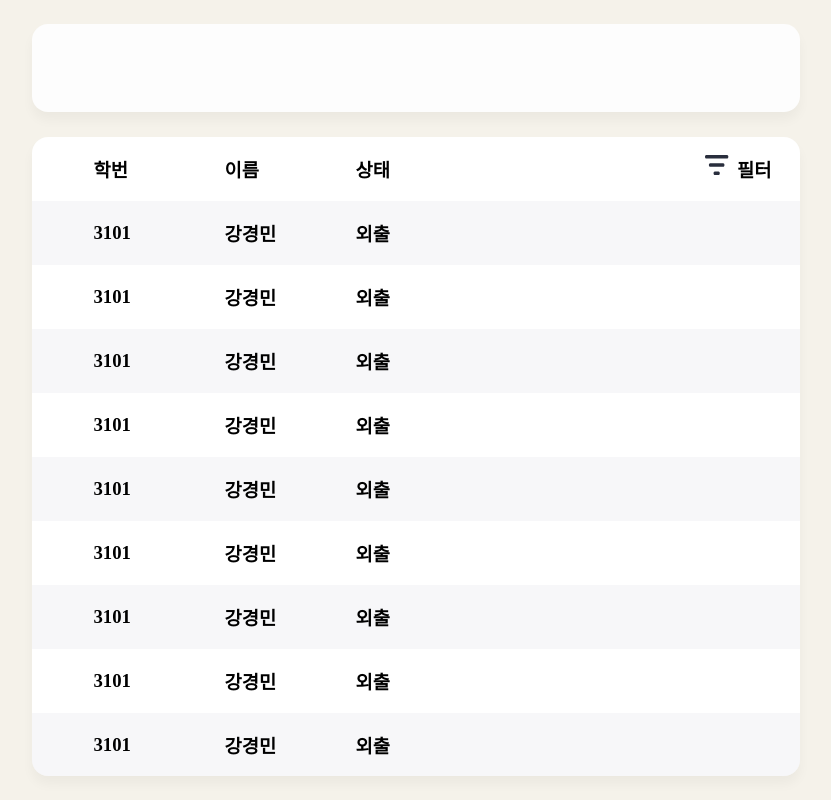
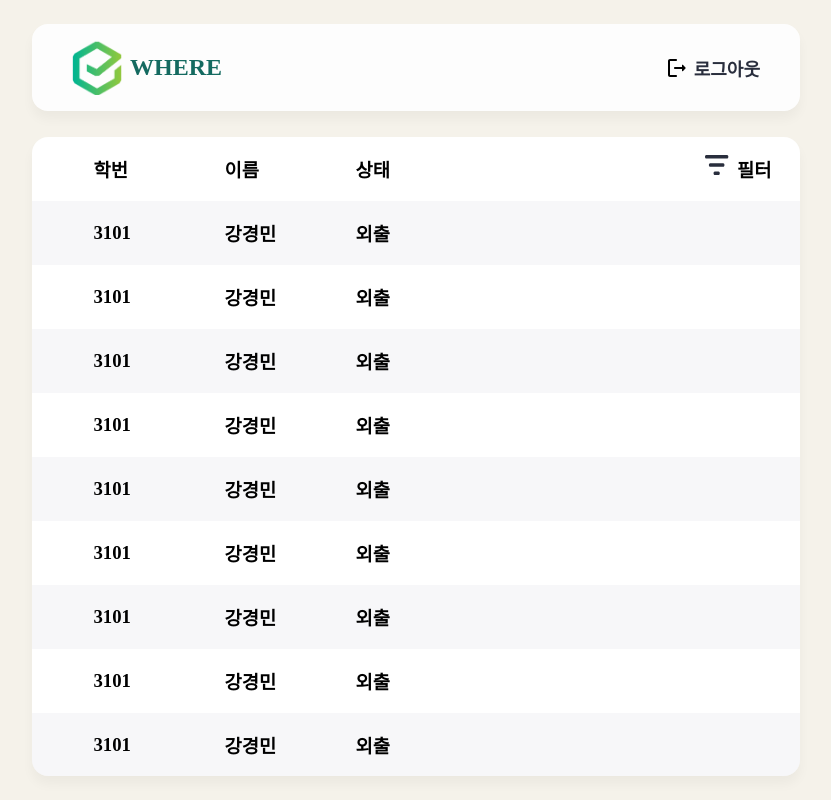
Before and after one commit to WHERE-P/WHERE-Frontend, a Next.js app: page / in a window 1280 px wide. Shown: the whole page, without its empty margins (224-1055 px from the left). Built offline with nearby package versions, Linux system fonts and the light colour scheme.

Commit message:
💄 Add: Header 퍼블리싱

```diff
--- a/src/components/Home/molecules/Header/style.ts
+++ /dev/null
@@ -1,9 +0,0 @@
-import styled from '@emotion/styled'
-
-export const Header = styled.div`
-  width: 100%;
-  height: 88px;
-  background: #fdfdfd;
-  box-shadow: 0px 8px 12px rgba(0, 0, 0, 0.04);
-  border-radius: 16px;
-`
--- a/src/components/common/Header/index.tsx
+++ b/src/components/common/Header/index.tsx
@@ -6,7 +6,7 @@ import Link from 'next/link'
 
 const Header = () => {
   return (
-    <S.header>
+    <S.Header>
       <S.Wrapper>
         <Link href="/" passHref>
           <S.LogoWrapper>
@@ -29,7 +29,7 @@ const Header = () => {
           로그아웃
         </S.LogoutWrapper>
       </S.Wrapper>
-    </S.header>
+    </S.Header>
   )
 }
 
--- a/src/components/common/Header/style.ts
+++ b/src/components/common/Header/style.ts
@@ -1,8 +1,8 @@
 import { Palette } from '@/styles/globals'
 import styled from '@emotion/styled'
 
-export const header = styled.header`
-  width: 1200px;
+export const Header = styled.header`
+  width: 100%;
   display: flex;
   justify-content: center;
   align-items: center;
--- a/src/pages/index.tsx
+++ b/src/pages/index.tsx
@@ -1,6 +1,6 @@
-import { Header } from '@/components/Home/molecules/Header/style'
 import StuList from '@/components/Home/organisms/StuList'
 import { HomeTemplate } from '@/components/Home/templates/style'
+import Header from '@/components/common/Header'
 
 const HomePage = () => {
   return (
```
Also changed, not shown: src/components/Home/molecules/Header/index.tsx (deleted).
